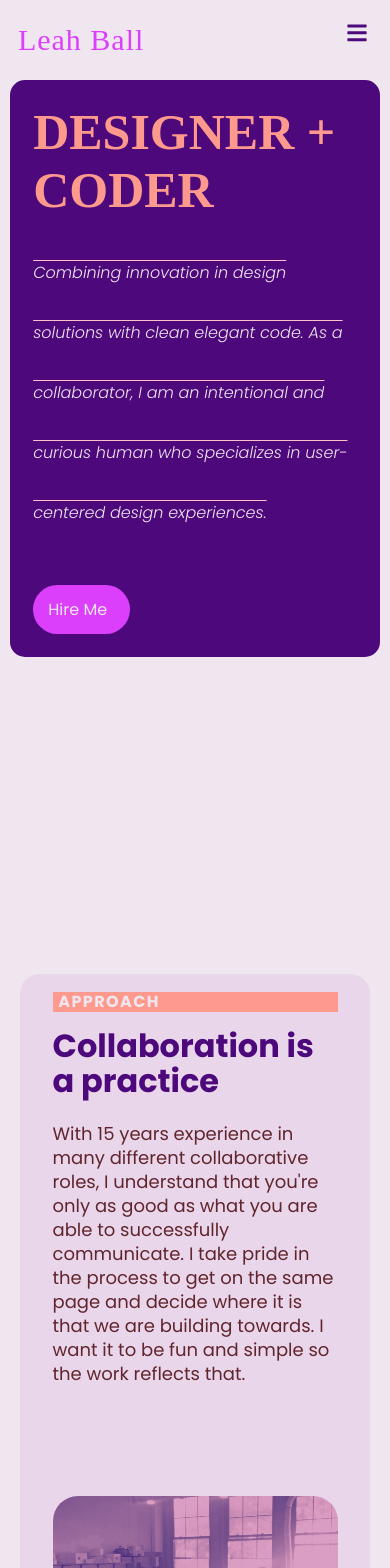
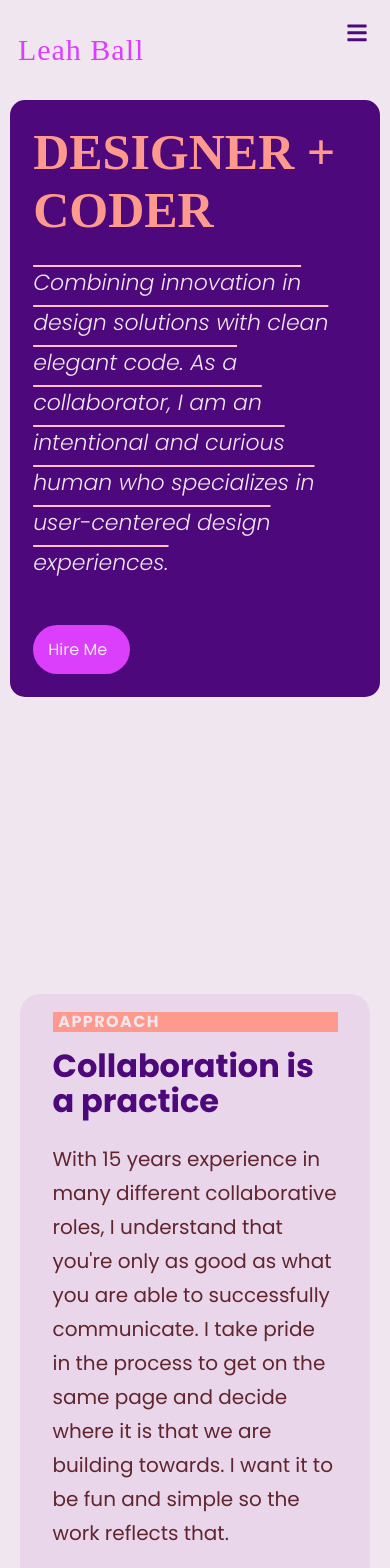
Before and after one commit to leahball/react-website-styled-components-v1, a React (Create React App) app: page / in a window 390 px wide. Shown: the top 1568 px of the page. Built offline with nearby package versions, Linux system fonts and the light colour scheme; a web font is replaced by a local one.

Commit message:
fixed some mobile styled

```diff
--- a/src/components/Footer/index.js
+++ b/src/components/Footer/index.js
@@ -22,13 +22,25 @@ const Footer = () => {
               © {new Date().getFullYear()} All Rights Reserved
             </WebsiteRights>
             <SocialIcons>
-              <SocialIconLink href="//" target="_blank" aria-label="LinkedIn">
+              <SocialIconLink
+                href="https://www.linkedin.com/in/leahball/"
+                target="_blank"
+                aria-label="LinkedIn"
+              >
                 <FaLinkedin />
               </SocialIconLink>
-              <SocialIconLink href="//" target="_blank" aria-label="Github">
+              <SocialIconLink
+                href="https://github.com/leahball"
+                target="_blank"
+                aria-label="Github"
+              >
                 <FaGithub />
               </SocialIconLink>
-              <SocialIconLink href="//" target="_blank" aria-label="Twitter">
+              <SocialIconLink
+                href="https://twitter.com/bodyinmetal"
+                target="_blank"
+                aria-label="Twitter"
+              >
                 <FaTwitter />
               </SocialIconLink>
             </SocialIcons>
--- a/src/components/HeroSection/HeroElements.js
+++ b/src/components/HeroSection/HeroElements.js
@@ -29,6 +29,10 @@ export const HeroContent = styled.div`
     padding: 6%;
     min-height: 550px;
     justify-content: center;
+  }
+
+  @media screen and (max-width: 480px) {
+    min-height: 300px;
   }
 `;
 
@@ -67,10 +71,12 @@ export const HeroP = styled.p`
 
   @media screen and (max-width: 768px) {
     font-size: 2rem;
+    line-height: 4rem;
   }
 
   @media screen and (max-width: 480px) {
-    font-size: 1.6rem;
+    font-size: 2.2rem;
+    line-height: 4rem;
   }
 `;
 
--- a/src/components/InfoSection/InfoElements.js
+++ b/src/components/InfoSection/InfoElements.js
@@ -87,9 +87,13 @@ export const Heading = styled.h1`
 export const Subtitle = styled.p`
   max-width: 440px;
   margin-bottom: 35px;
-  font-size: 18px;
-  line-height: 24px;
+  font-size: 2rem;
+  line-height: 3.4rem;
   color: ${({ darkText }) => (darkText ? "#61252D" : "#EFE6EF")}; //ink cream
+
+  @media screen and (max-width: 480px) {
+    margin-bottom: 0;
+  }
 `;
 
 export const BtnWrap = styled.div`
--- a/src/components/Navbar/NavbarElements.js
+++ b/src/components/Navbar/NavbarElements.js
@@ -25,6 +25,10 @@ export const NavbarContainer = styled.div`
   width: 100%;
   padding: 0 1%;
   max-width: 850px;
+
+  @media screen and (max-width: 768px) {
+    height: 100px;
+  }
 `;
 
 export const NavLogo = styled(LinkS)`
```
